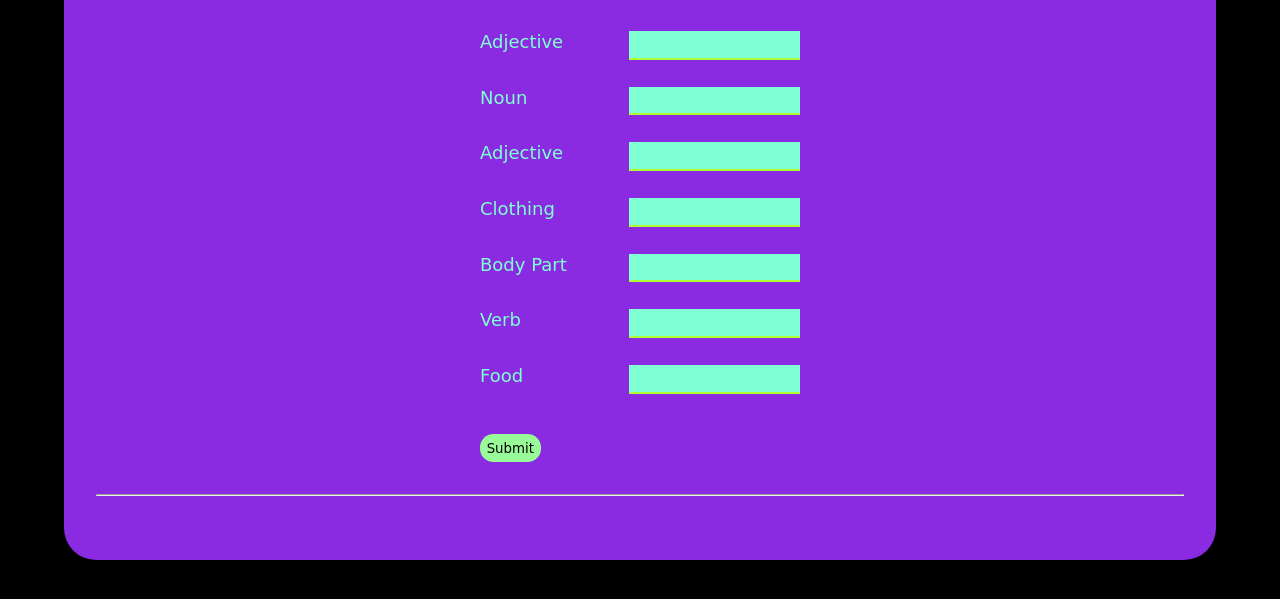
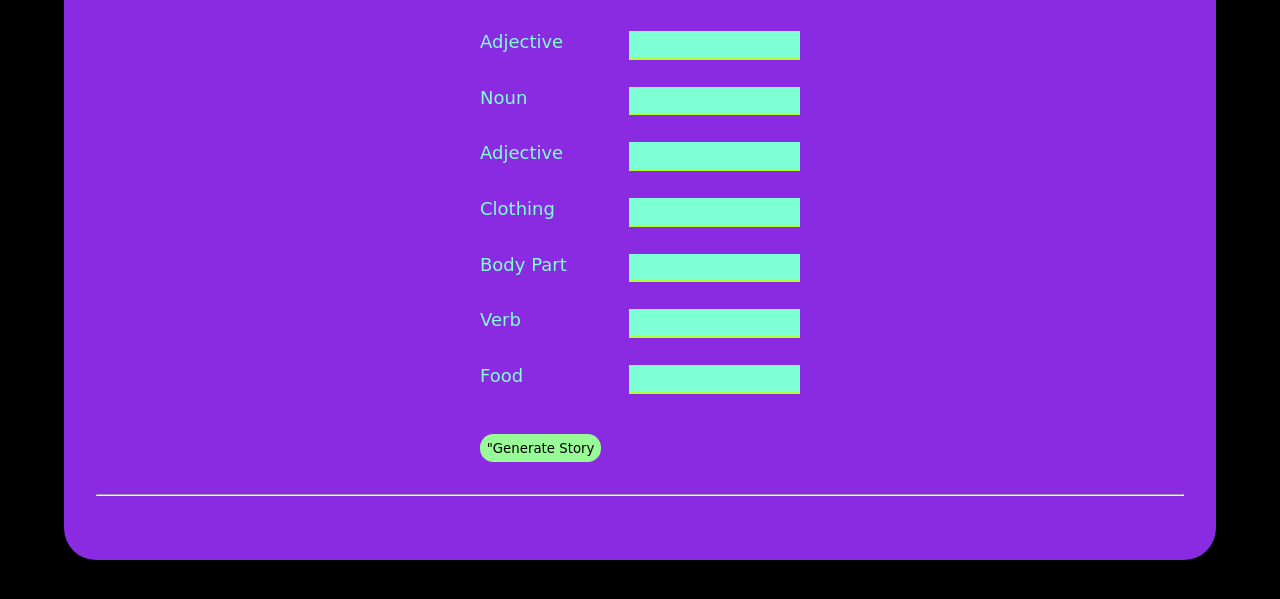
Before and after one commit to JasonLAtkinson/Mad-Lib-Game, a plain HTML site: page Mad-Lib-Game/index.html in a window 1280 px wide. Shown: the part 137-736 px from the top of the page. Drawn offline with Linux system fonts and the light colour scheme; a web font is replaced by a local one.

Commit message:
Update index.html

```diff
--- a/Mad-Lib-Game/index.html
+++ b/Mad-Lib-Game/index.html
@@ -42,7 +42,7 @@
           <label for="food">Food</label>
           <input type="text" id="food" name="food" />
         </div>
-        <button class="submit" id="submit">Submit</button>
+        <button class="submit" id="submit">"Generate Story</button>
       </form>
       <hr sytle="margin top: 1em" />
       <p class="mad-lib"></p>
```
